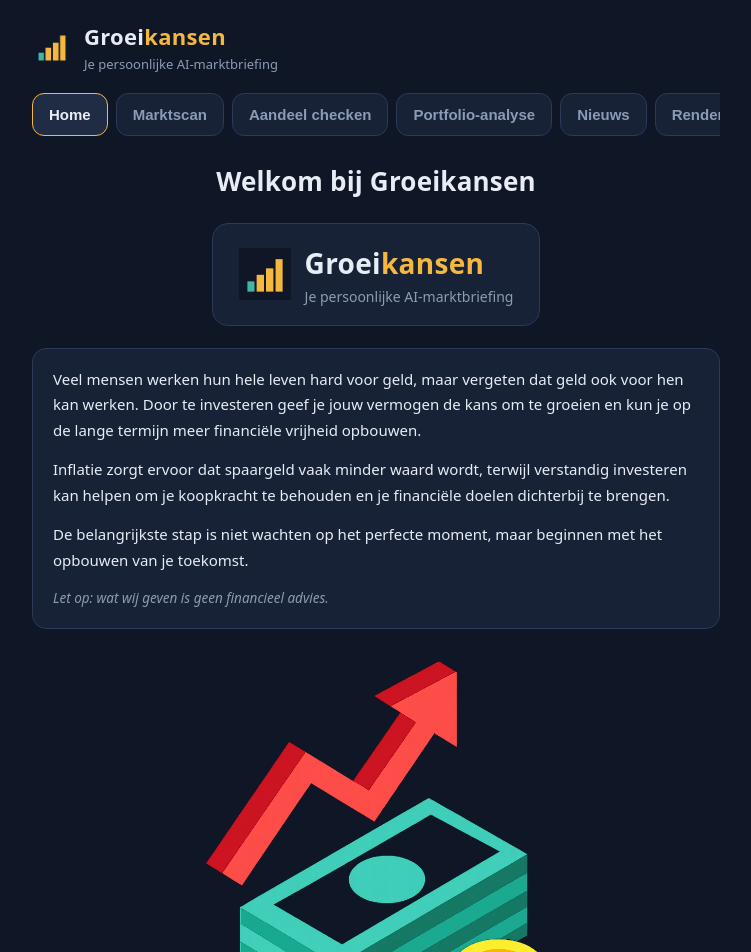
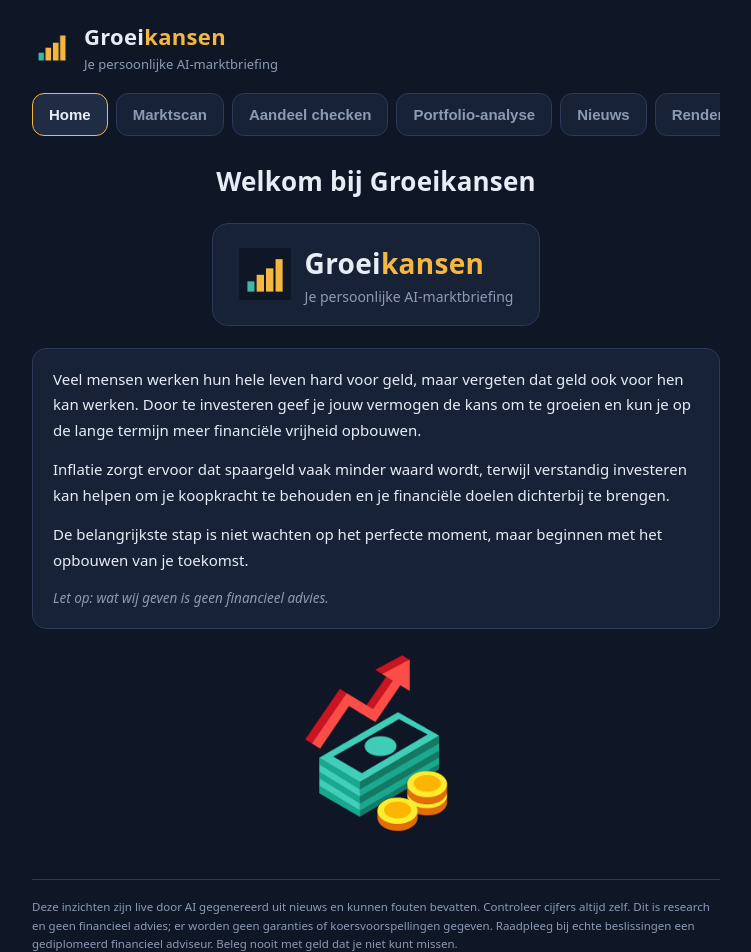
Before and after one commit to lucobos007-arch/groeikansen-, a Next.js app: page / in a window 1280 px wide. Shown: the top 952 px of the page, without its empty margins (264-1015 px from the left). Built offline with nearby package versions, Linux system fonts and the light colour scheme.

Commit message:
Maak afbeelding op Home-tab kleiner

```diff
--- a/app/globals.css
+++ b/app/globals.css
@@ -702,7 +702,7 @@ body {
 }
 .home-graphic {
   width: 100%;
-  max-width: 360px;
+  max-width: 150px;
   height: auto;
 }
 
```
